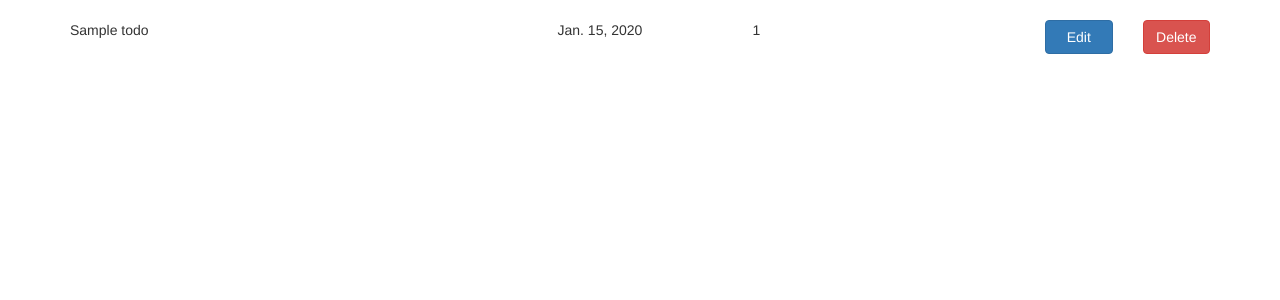
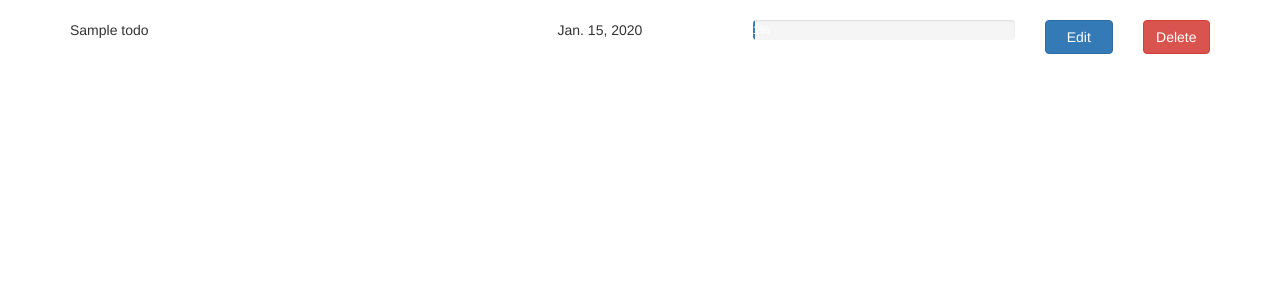
Before and after one commit to dyangcoding/EasyTodo, a Django app: page / in a window 1280 px wide. Shown: the part 52-352 px from the top of the page. Run offline with Django 3.2, Linux system fonts and the light colour scheme; tables that the repository leaves empty hold one stand-in row (values such as "Sample post"); some libraries are stand-ins or nearby versions.

Commit message:
Add a progressbar for todo.done

```diff
--- a/EasyTodoLib/templates/index.html
+++ b/EasyTodoLib/templates/index.html
@@ -5,7 +5,15 @@
         {% for todo in todos %}
             <div class="col-xs-12 col-sm-3 col-lg-5">{{ todo.title }}</div>
             <div class="col-xs-6 col-sm-2">{{ todo.deadline }}</div>
-            <div class="col-xs-6 col-sm-3">{{ todo.done }}</div>
+            <div class="col-xs-6 col-sm-3">
+                <div class="progress">
+                    <div class="progress-bar{% if todo.done == 100 %} progress-bar-success {% endif %}"
+                         role="progressbar" aria-valuenow="{{ todo.done }}" aria-valuemin="0"
+                         aria-valuemax="100" style="width: {{ todo.done }}%;">
+                        {{ todo.done }}%
+                    </div>
+                </div>
+            </div>
 
             <div class="col-xs-6 col-sm-2 col-lg-1">
                 <a class="btn btn-primary btn-block" href="">Edit</a>
@@ -14,9 +22,9 @@
                 <a class="btn btn-danger btn-block" href="">Delete</a>
             </div>
             {% if not forloop.last %}
-            <div class="col-xs-12">
-                <hr/>
-            </div>
+                <div class="col-xs-12">
+                    <hr/>
+                </div>
             {% endif %}
         {% empty %}
             <div class="col-xs-12">
```
